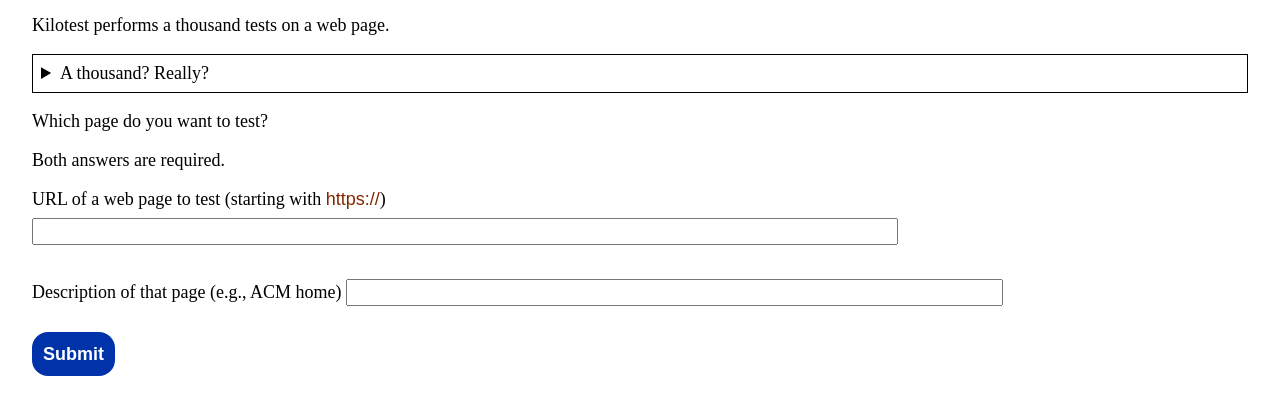
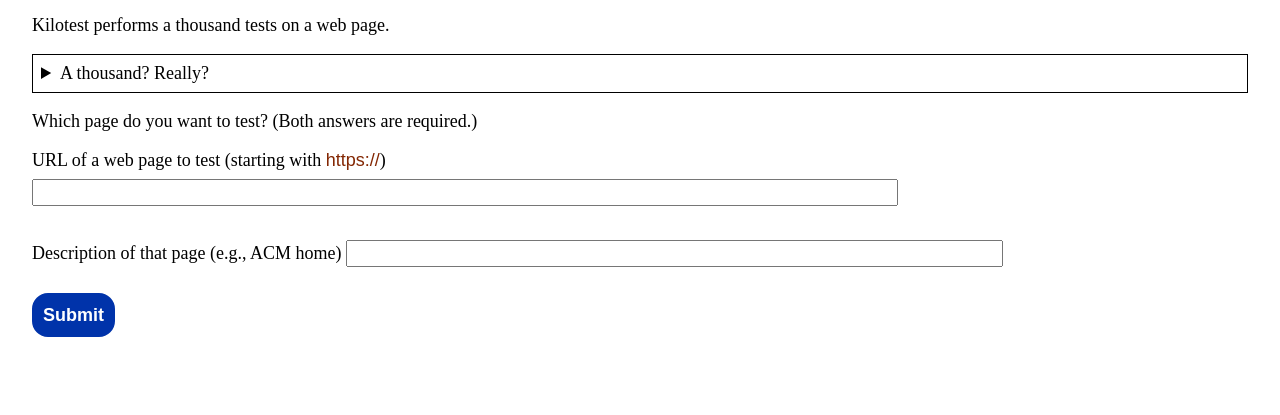
Before and after one commit to jrpool/kilotest, a website: page index.html in a window 1280 px wide. Shown: the part 77-492 px from the top of the page. Drawn offline with Linux system fonts and the light colour scheme.

Commit message:
make home page more compact

```diff
--- a/index.html
+++ b/index.html
@@ -25,8 +25,7 @@
         <h2>Status</h2>
         <p>Kilotest is an early-stage proof of concept, launched in November 2025. The currently used tools focus on HTML and CSS standards, usability, and accessibility. Your <a href="https://github.com/jrpool/kilotest/issues">suggestions, bug reports, and collaboration proposals</a> are welcome!</p>
       </details>
-      <p>Which page do you want to test?</p>
-      <p>Both answers are required.</p>
+      <p>Which page do you want to test? (Both answers are required.)</p>
       <form id="form" method="post" action="progress.html">
         <p><label>
           URL of a web page to test (starting with <code>https://</code>)
--- a/package.json
+++ b/package.json
@@ -1,6 +1,6 @@
 {
   "name": "kilotest",
-  "version": "2.0.0",
+  "version": "2.0.1",
   "description": "An ensemble testing service with a focus on accessibility",
   "main": "index.js",
   "scripts": {
```
